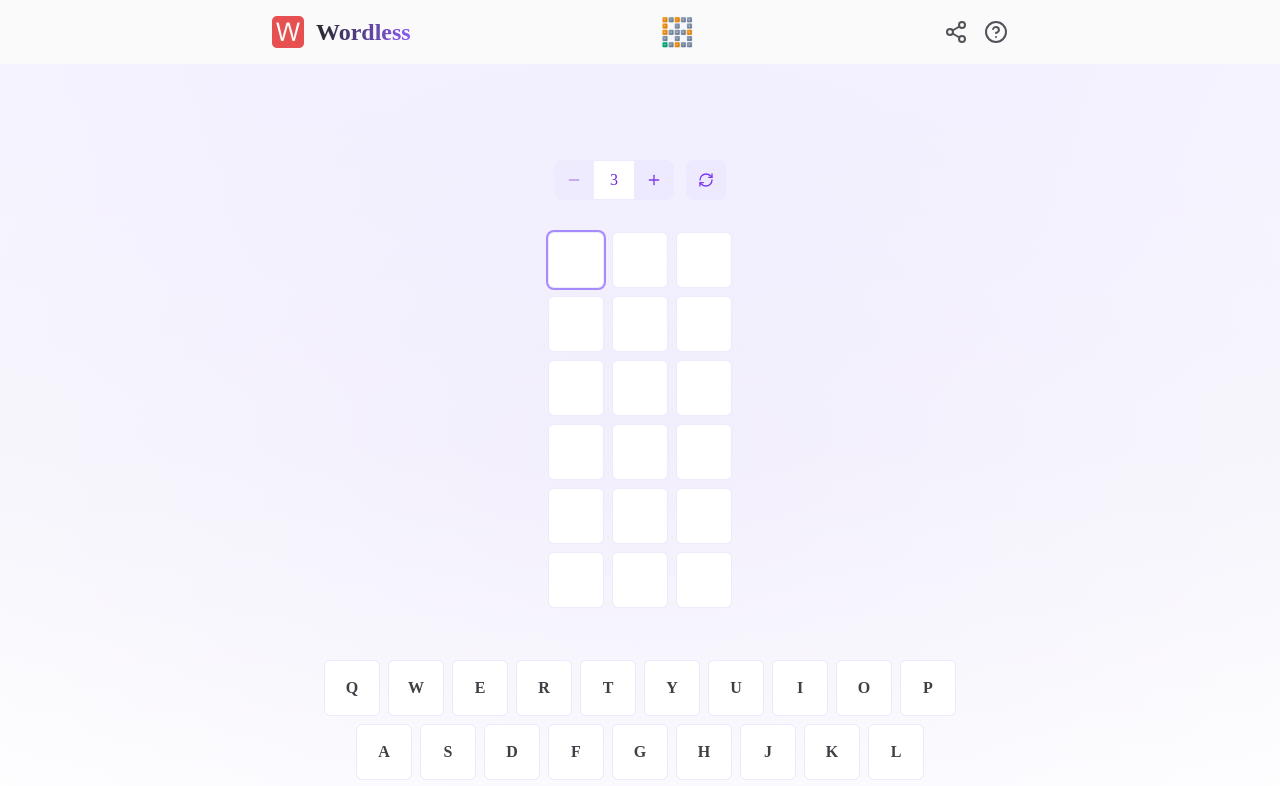
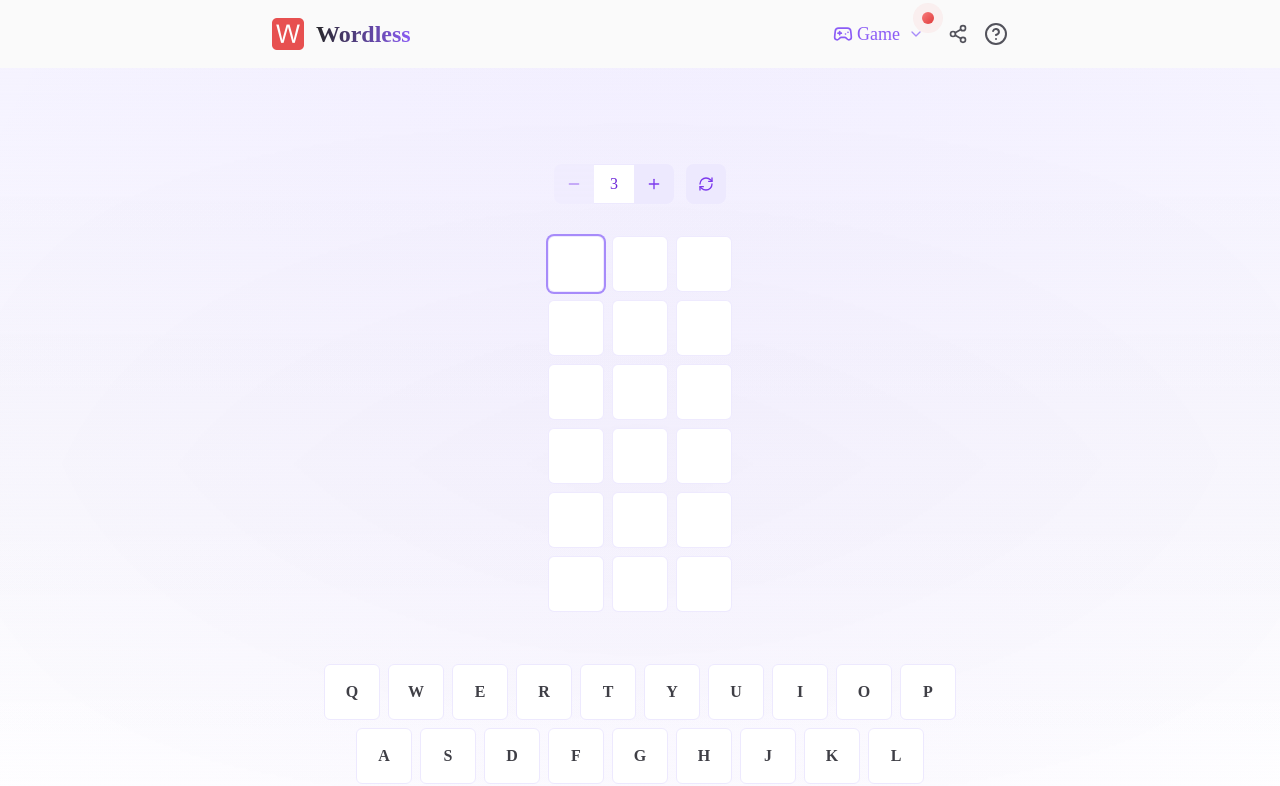
Before and after one commit to win-wiz/wordless, a Next.js app: page / in a window 1280 px wide. Shown: the top 786 px of the page. Built offline with nearby package versions, Linux system fonts and the light colour scheme.

Commit message:
优化布局

```diff
--- /dev/null
+++ b/src/components/games-dropdown.tsx
@@ -0,0 +1,66 @@
+import { useState, useRef, useEffect } from "react";
+import { Gamepad2, ChevronDown } from "lucide-react";
+
+export function GamesDropdown() {
+  const [open, setOpen] = useState(false);
+  const dropdownRef = useRef<HTMLDivElement>(null);
+
+  // 点击外部关闭下拉
+  useEffect(() => {
+    function handleClickOutside(event: MouseEvent) {
+      if (dropdownRef.current && !dropdownRef.current.contains(event.target as Node)) {
+        setOpen(false);
+      }
+    }
+    if (open) {
+      document.addEventListener("mousedown", handleClickOutside);
+    } else {
+      document.removeEventListener("mousedown", handleClickOutside);
+    }
+    return () => {
+      document.removeEventListener("mousedown", handleClickOutside);
+    };
+  }, [open]);
+
+  return (
+    <div className="relative" ref={dropdownRef}>
+      <button
+        className="flex items-center gap-1 px-2 py-1 rounded-md hover:bg-zinc-100 transition relative focus:outline-none"
+        onClick={() => setOpen((v) => !v)}
+      >
+        <Gamepad2 className="w-5 h-5 text-violet-500" />
+        <span className="text-violet-500 font-medium text-lg select-none">Game</span>
+        <ChevronDown className="w-4 h-4 text-violet-400 ml-1" />
+        {/* 红点 */}
+        <span className="absolute -top-1.5 -right-1 w-4 h-4 flex items-center justify-center">
+          {/* 扩散光圈动画 */}
+          <span className="absolute w-5 h-5 rounded-full bg-red-400 opacity-30 animate-pulse-dot2" />
+          {/* 红点本体 */}
+          <span className="relative block w-3 h-3 rounded-full bg-gradient-to-br from-red-400 to-red-600 shadow-lg opacity-90" />
+        </span>
+      </button>
+      {/* 下拉菜单 */}
+      {open && (
+        <div className="absolute left-0 mt-2 w-40 bg-white border border-zinc-200 rounded-lg shadow-lg z-20">
+          <ul className="py-2">
+            <li>
+              <a href="/waffle-game" className="block px-4 py-2 hover:bg-zinc-100 text-zinc-700">🧇 Waffle Game</a>
+            </li>
+            {/* 可继续添加更多游戏 */}
+          </ul>
+        </div>
+      )}
+    </div>
+  );
+}
+
+<style jsx global>{`
+@keyframes pulse-dot2 {
+  0% { transform: scale(1); opacity: 0.3; }
+  70% { transform: scale(1.5); opacity: 0.08; }
+  100% { transform: scale(2); opacity: 0; }
+}
+.animate-pulse-dot2 {
+  animation: pulse-dot2 1.8s infinite cubic-bezier(0.4,0,0.6,1);
+}
+`}</style>
--- a/src/components/header.tsx
+++ b/src/components/header.tsx
@@ -5,13 +5,13 @@ import logo from "@/../public/wordless.png";
 import { CircleHelp, Share2 } from "lucide-react";
 import Link from "next/link";
 // import { Button } from "./ui/button";
-import { useRouter } from "next/navigation";
+// import { useRouter } from "next/navigation";
 import { ShareDialog } from "./share-dialog";
 import { useState } from "react";
-import waffleGame from "@/images/waffle-game.jpg";
+import { GamesDropdown } from "./games-dropdown";
 
 export default function Header() {
-  const router = useRouter();
+  // const router = useRouter();
   const [shareDialogOpen, setShareDialogOpen] = useState(false);
 
   const scrollToHelp = () => {
@@ -41,18 +41,20 @@ export default function Header() {
           </h1>
         </Link>
 
-        <Link href="/waffle-game">
+        {/* <Link href="/waffle-game">
           <Image
             src={waffleGame}
             alt="waffle game"
             width={32}
             height={32}
           />
-        </Link>
+        </Link> */}
         <div className="flex gap-3 md:gap-4 items-center">
+          <GamesDropdown />
+          {/* 更多游戏 */}
           <button
             onClick={() => setShareDialogOpen(true)}
-            className="w-5 h-5 md:w-6 md:h-6 text-zinc-600 hover:text-violet-500 transition-colors cursor-pointer p-0 border-0 bg-transparent"
+            className="w-4 h-4 md:w-5 md:h-5 text-zinc-600 hover:text-violet-500 transition-colors cursor-pointer p-0 border-0 bg-transparent"
             title="Share Game"
           >
             <Share2 className="w-full h-full" />
--- a/src/styles/globals.css
+++ b/src/styles/globals.css
@@ -64,3 +64,12 @@
     @apply bg-background text-foreground;
   }
 }
+
+@keyframes pulse-dot2 {
+  0% { transform: scale(1); opacity: 0.3; }
+  70% { transform: scale(1.5); opacity: 0.08; }
+  100% { transform: scale(2); opacity: 0; }
+}
+.animate-pulse-dot2 {
+  animation: pulse-dot2 1.8s infinite cubic-bezier(0.4,0,0.6,1);
+}
--- a/tailwind.config.ts
+++ b/tailwind.config.ts
@@ -1,5 +1,6 @@
 import { type Config } from "tailwindcss";
 import { fontFamily } from "tailwindcss/defaultTheme";
+import animate from "tailwindcss-animate";
 
 export default {
     darkMode: ["class"],
@@ -81,5 +82,5 @@ export default {
   		}
   	}
   },
-  plugins: [require("tailwindcss-animate")],
+  plugins: [animate],
 } satisfies Config;
```
